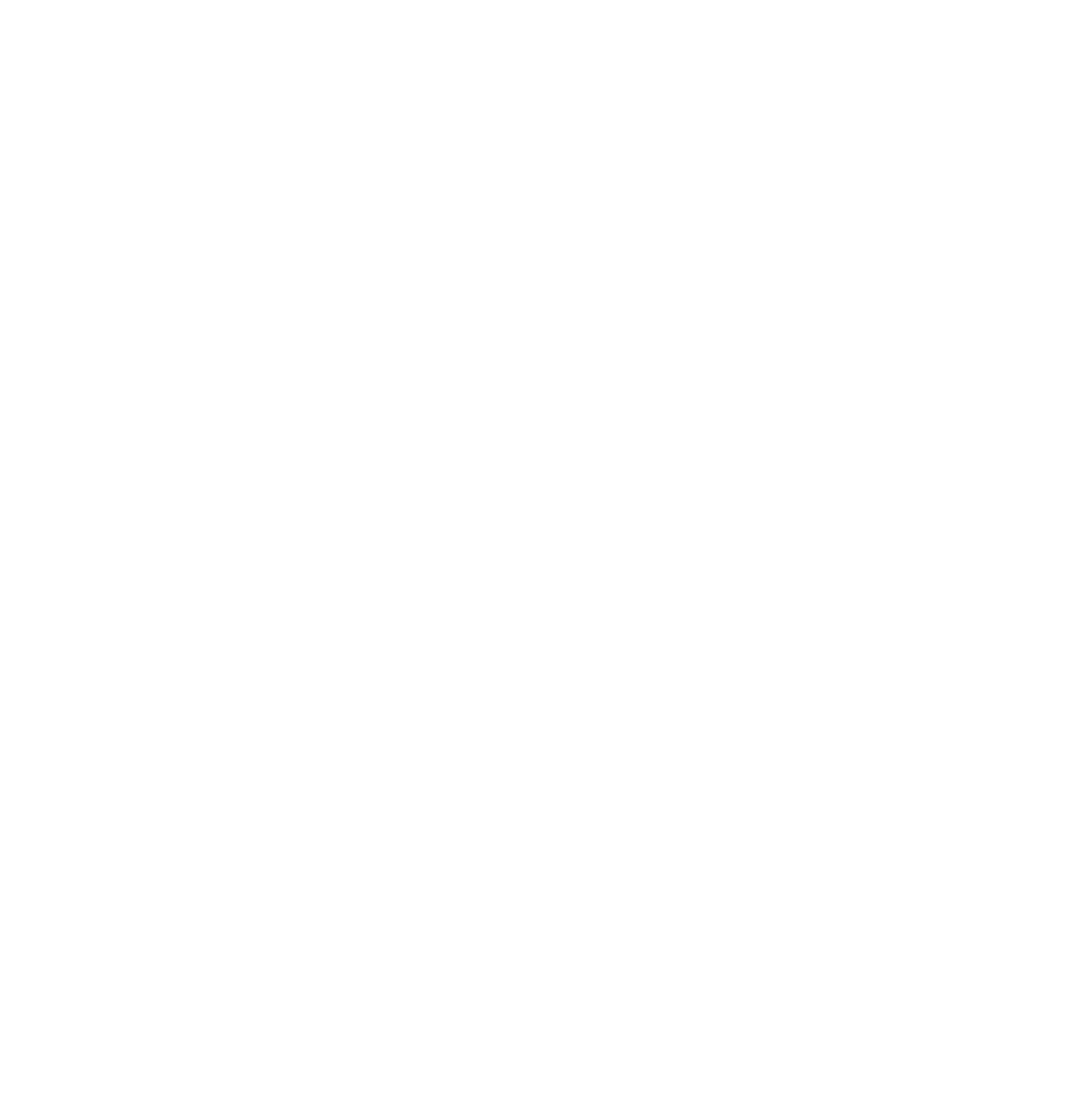
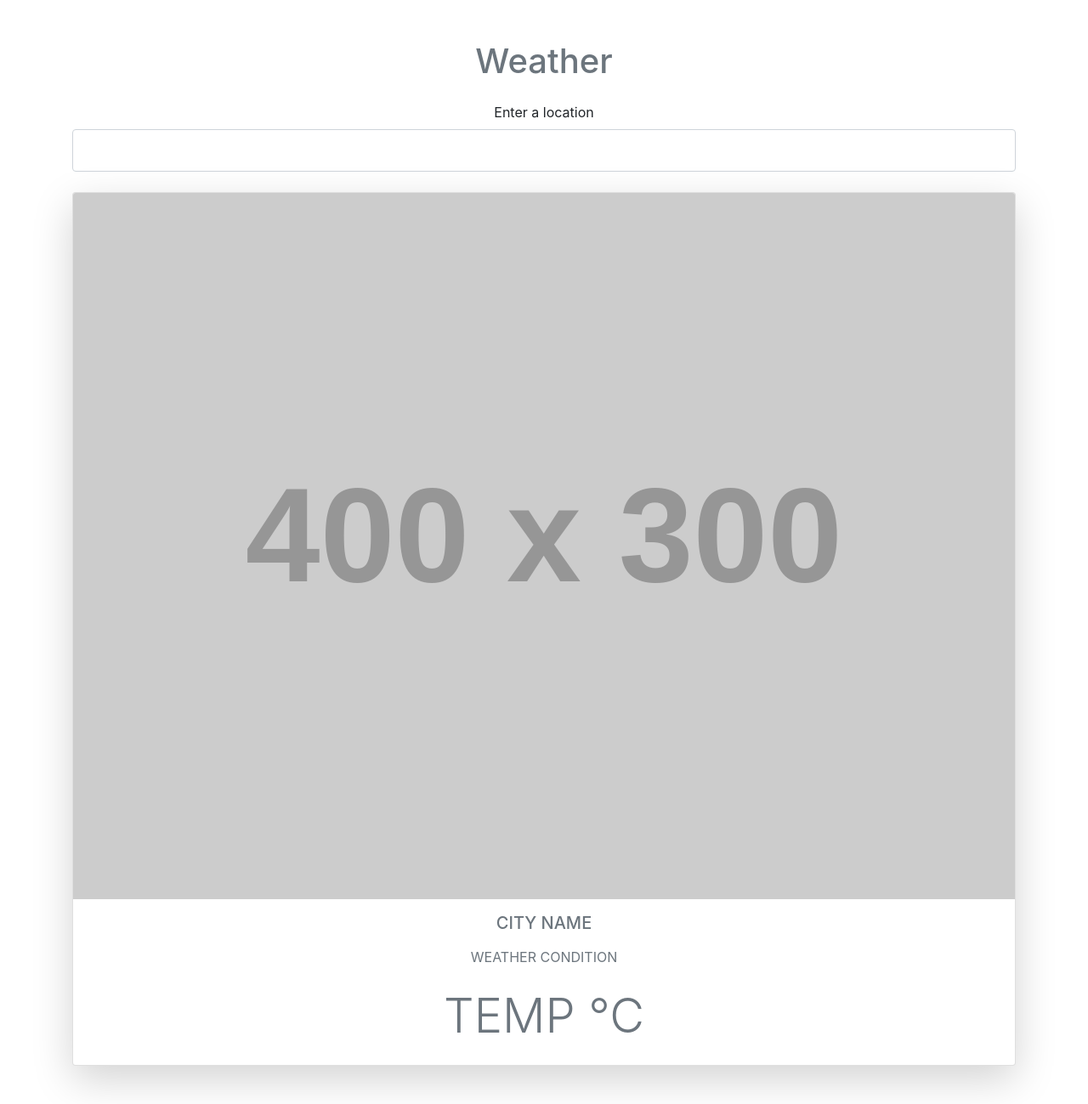
Before and after one commit to Si-maher/Weather-App, a plain HTML site: page index.html in a window 1280 px wide. Shown: the whole page at 85% size. Before the commit the page ends 800 px from the top, so only its background shows below. Drawn offline with nearby package versions, Linux system fonts and the light colour scheme; placeholder pictures from the web are drawn by us.

Commit message:
Added headings, div containers for js content ,placeholder image

```diff
--- a/index.html
+++ b/index.html
@@ -11,6 +11,30 @@
 </head>
 
 <body>
+    <div class="container my-5 mx-auto">
+        <h1 class="text-muted text-center my-4">Weather</h1>
+        <form class="change-location my-4 text-center text muted">
+            <label for="city">Enter a location</label>
+            <input type="text" name="city" class="form-control p-4">
+        </form>
+        <div class="card shadow-lg rounded">
+            <img src="https://via.placeholder.com/400x300" class="time card-img-top">
+            <div class="icon bg-light mx-auot text-center">
+                <!-- icon -->
+            </div>
+            <div class="text-muted text-uppercase text-center details">
+                <h5 class="my-3">City Name</h5>
+                <div class="my-3">Weather condition</div>
+                <div class="display-4 my-4">
+                    <span>temp</span>
+                    <span>&deg;C</span>
+                </div>
+            </div>
+
+        </div>
+
+
+    </div>
     <script src="./forecast.js"></script>
     <script src="./app.js"></script>
 </body>
```
